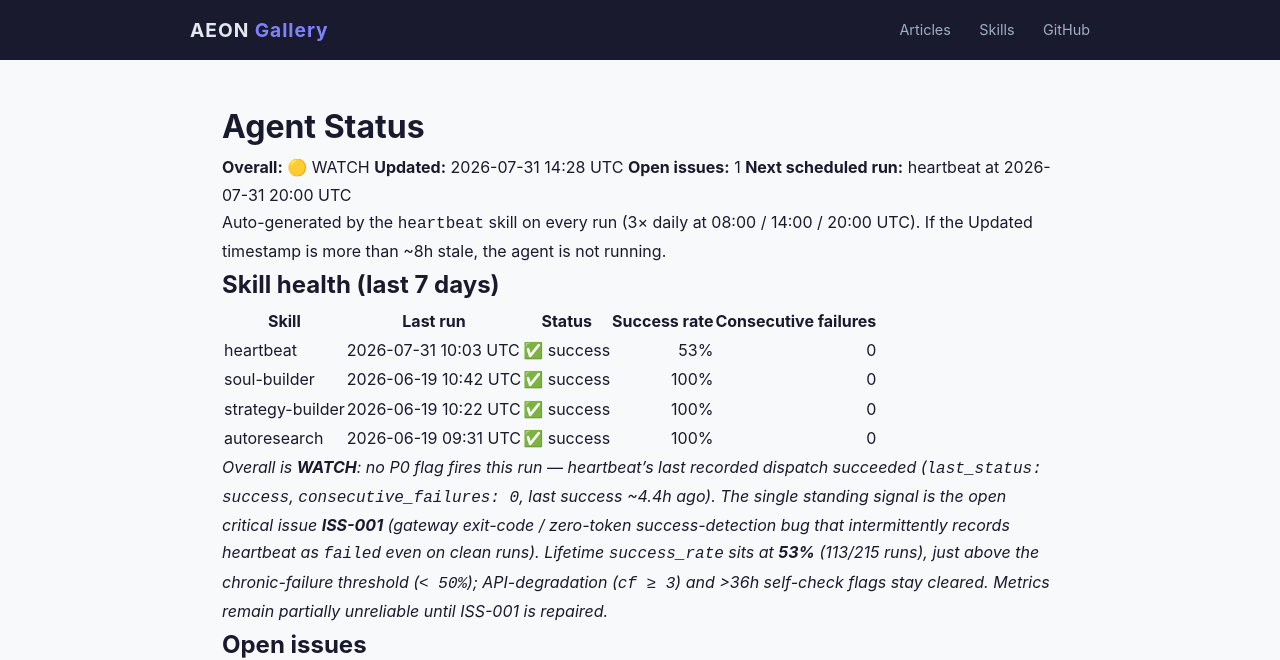
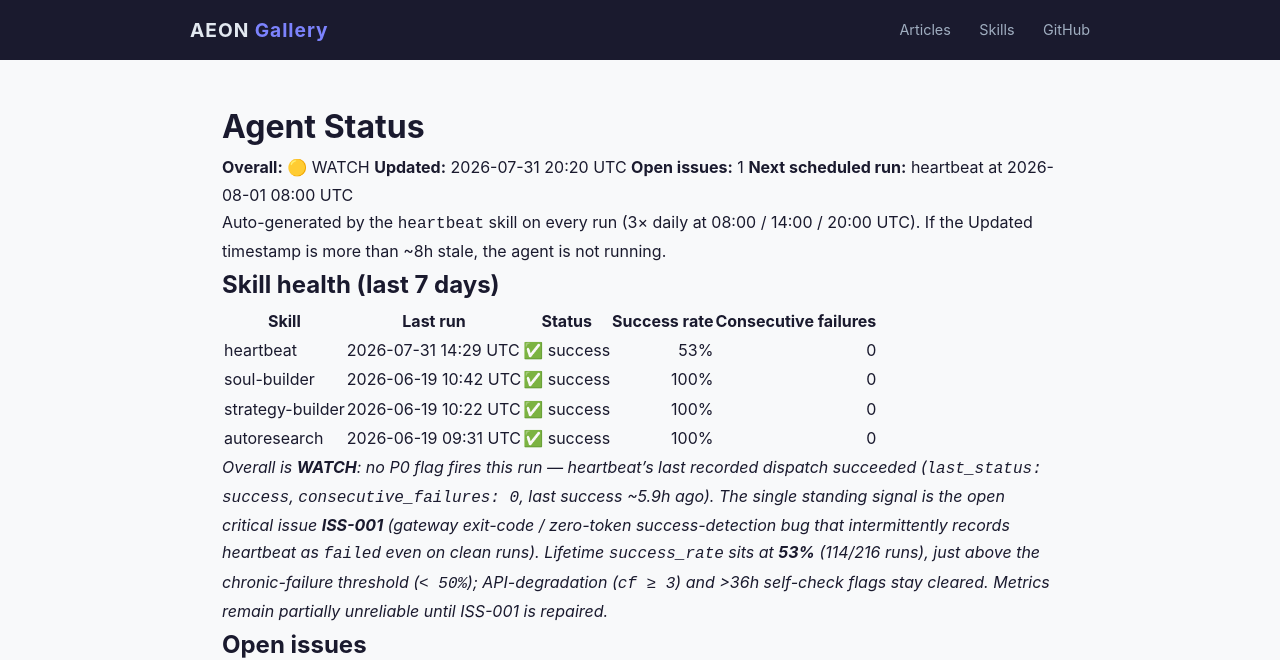
Before and after one commit to RickCrosschain/aeon, a Jekyll site: the page built from docs/status.md, in a window 1280 px wide. Shown: the top 660 px of the page. Built offline with Jekyll 4.4.1, drawn with Linux system fonts in a browser that asks for light colours.

Commit message:
chore(heartbeat): auto-commit 2026-07-31

```diff
--- a/docs/status.md
+++ b/docs/status.md
@@ -7,9 +7,9 @@
 # Agent Status
 
 **Overall:** 🟡 WATCH
-**Updated:** 2026-07-31 14:28 UTC
+**Updated:** 2026-07-31 20:20 UTC
 **Open issues:** 1
-**Next scheduled run:** heartbeat at 2026-07-31 20:00 UTC
+**Next scheduled run:** heartbeat at 2026-08-01 08:00 UTC
 
 Auto-generated by the `heartbeat` skill on every run (3× daily at 08:00 / 14:00 / 20:00 UTC). If the Updated timestamp is more than ~8h stale, the agent is not running.
 
@@ -17,12 +17,12 @@
 
 | Skill | Last run | Status | Success rate | Consecutive failures |
 |-------|----------|--------|-------------:|---------------------:|
-| heartbeat | 2026-07-31 10:03 UTC | ✅ success | 53% | 0 |
+| heartbeat | 2026-07-31 14:29 UTC | ✅ success | 53% | 0 |
 | soul-builder | 2026-06-19 10:42 UTC | ✅ success | 100% | 0 |
 | strategy-builder | 2026-06-19 10:22 UTC | ✅ success | 100% | 0 |
 | autoresearch | 2026-06-19 09:31 UTC | ✅ success | 100% | 0 |
 
-_Overall is **WATCH**: no P0 flag fires this run — heartbeat's last recorded dispatch succeeded (`last_status: success`, `consecutive_failures: 0`, last success ~4.4h ago). The single standing signal is the open critical issue **ISS-001** (gateway exit-code / zero-token success-detection bug that intermittently records heartbeat as `failed` even on clean runs). Lifetime `success_rate` sits at **53%** (113/215 runs), just above the chronic-failure threshold (`< 50%`); API-degradation (`cf ≥ 3`) and >36h self-check flags stay cleared. Metrics remain partially unreliable until ISS-001 is repaired._
+_Overall is **WATCH**: no P0 flag fires this run — heartbeat's last recorded dispatch succeeded (`last_status: success`, `consecutive_failures: 0`, last success ~5.9h ago). The single standing signal is the open critical issue **ISS-001** (gateway exit-code / zero-token success-detection bug that intermittently records heartbeat as `failed` even on clean runs). Lifetime `success_rate` sits at **53%** (114/216 runs), just above the chronic-failure threshold (`< 50%`); API-degradation (`cf ≥ 3`) and >36h self-check flags stay cleared. Metrics remain partially unreliable until ISS-001 is repaired._
 
 ## Open issues
 
--- a/memory/token-usage.csv
+++ b/memory/token-usage.csv
@@ -116,3 +116,4 @@
 2026-07-30,heartbeat,claude-opus-4-8,2100,6258,472321,56549
 2026-07-31,heartbeat,claude-opus-4-8,2096,4415,287247,43440
 2026-07-31,heartbeat,claude-opus-4-8,2100,4717,356504,43015
+2026-07-31,heartbeat,claude-opus-4-8,2094,4588,302300,57304
```
Also changed, not shown: memory/logs/2026-07-31.md (+15 -0 lines), .outputs/heartbeat.md.
